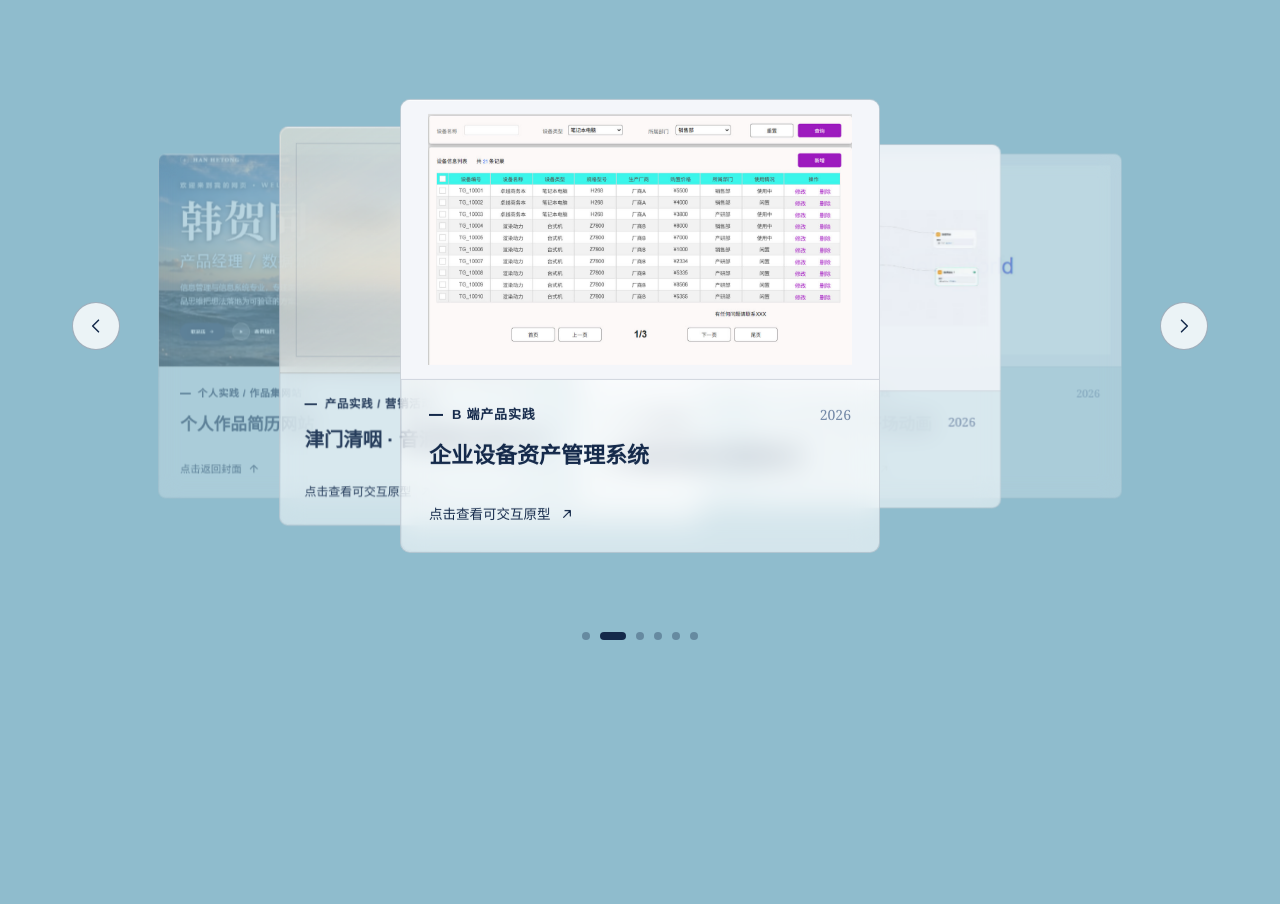
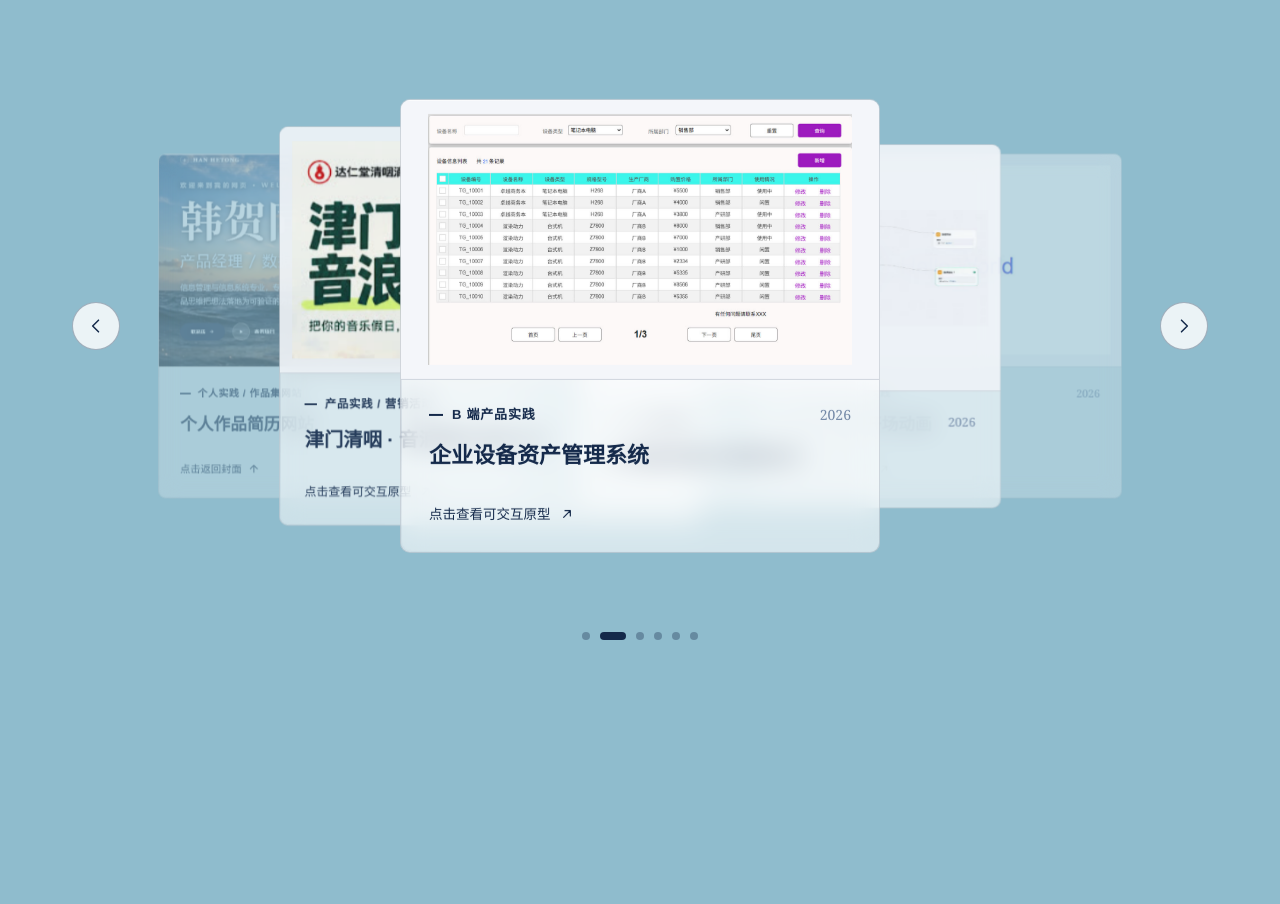
Before and after one commit to hanhetong/gerenjianli, a React (Vite) app: page / in a window 1280 px wide. Shown: the part 2240-3144 px from the top of the page. Built offline with nearby package versions, Linux system fonts and the light colour scheme.

Commit message:
津门清咽活动 H5 项目补充活动海报封面

```diff
--- a/src/data/content.js
+++ b/src/data/content.js
@@ -65,7 +65,8 @@ export const projects = [
     description:
       '老字号中药企业 × 音乐节联名活动，独立负责活动 H5 方案，梳理“社媒种草—投稿审核—积分兑换—O2O 引流—私域复购”业务闭环，输出信息架构、高保真原型与完整 PRD，并围绕 UV、转化率、积分兑换率、券核销率规划埋点。',
     tags: ['需求分析', '活动 H5', 'PRD', '原型'],
-    image: null,
+    image: `${import.meta.env.BASE_URL}images/works/p1-cover.jpg`,
+    coverFit: 'contain',
     link: 'prototypes/darentang/index.html',
     tone: 'gold'
   },
```
Also changed, not shown: public/images/works/p1-cover.jpg (added).
